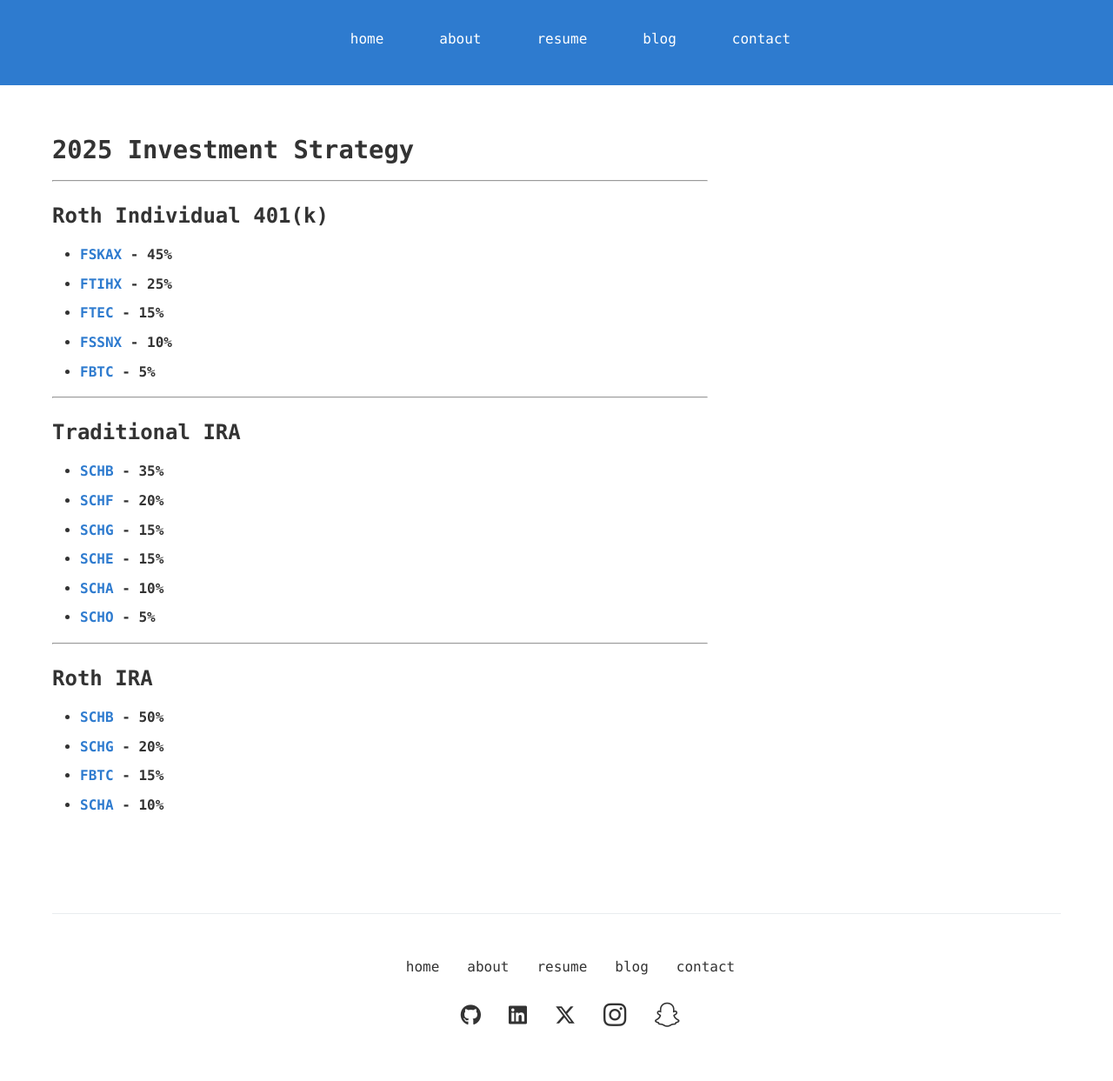
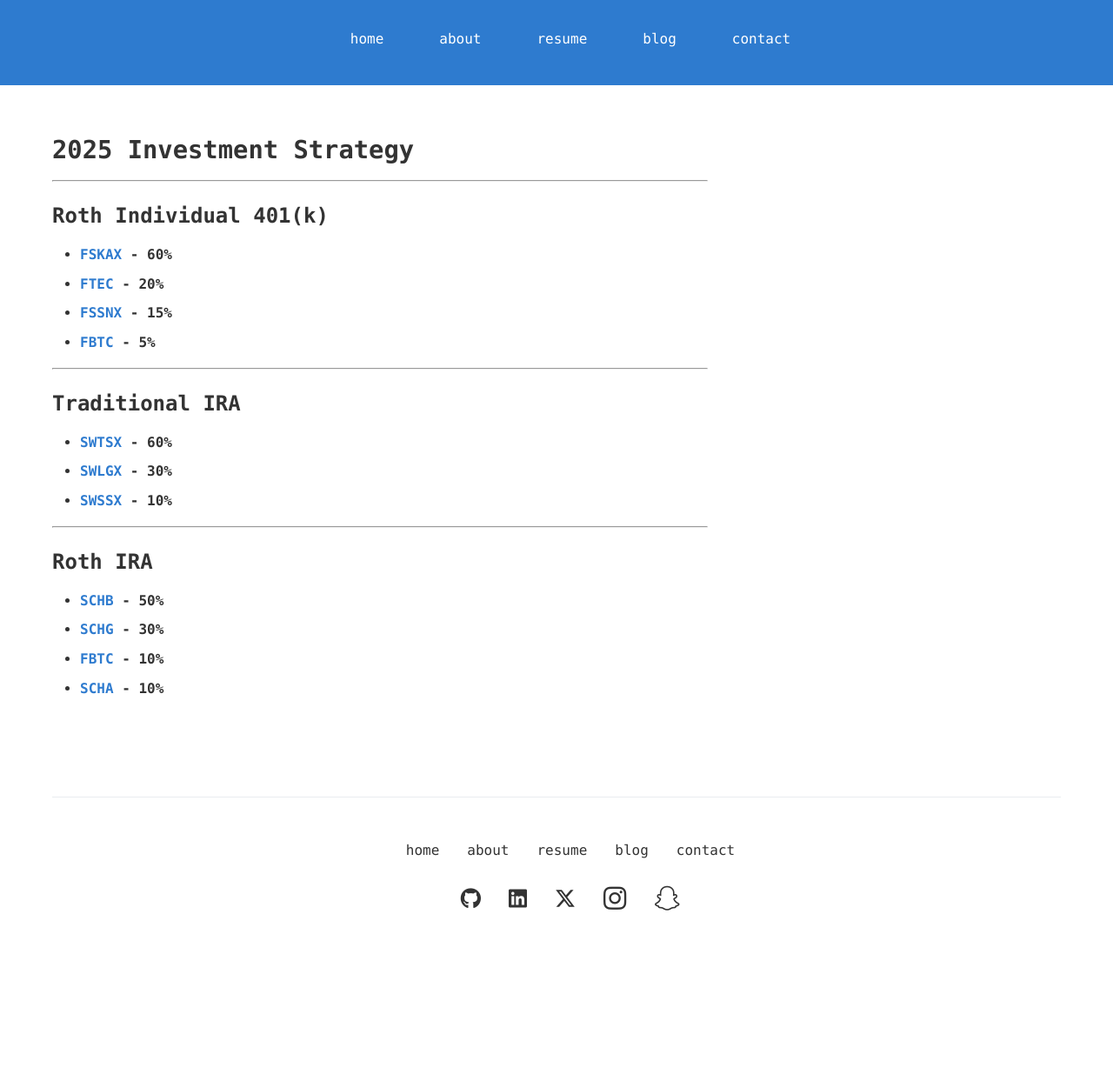
Before and after one commit to jmwoo/jmwoo.github.io, a Jekyll site: the page built from invest.md, in a window 1280 px wide. Shown: the whole page at 87% size. Built offline with Jekyll 4.4.1, drawn with Linux system fonts in a browser that asks for light colours; our own code applies the rules of GitHub Pages for plain Markdown files; after the commit the page ends 1109 px from its top, so only the background shows below that.

Commit message:
invest changes

```diff
--- a/invest.md
+++ b/invest.md
@@ -3,26 +3,23 @@
 ---
 ## Roth Individual 401(k)
 
-- **[FSKAX](https://fundresearch.fidelity.com/mutual-funds/summary/315911693) - 45%**
-- **[FTIHX](https://fundresearch.fidelity.com/mutual-funds/summary/31635V638) - 25%**
-- **[FTEC](https://digital.fidelity.com/prgw/digital/research/quote/dashboard/summary?symbol=FTEC) - 15%**
-- **[FSSNX](https://fundresearch.fidelity.com/mutual-funds/summary/316146182) - 10%**
-- **[FBTC](https://digital.fidelity.com/prgw/digital/research/quote/dashboard/summary?symbol=FBTC) - 5%**
+- **[FSKAX](https://fundresearch.fidelity.com/mutual-funds/summary/315911693 "Fidelity Total Market Index Fund") - 60%**
+- **[FTEC](https://digital.fidelity.com/prgw/digital/research/quote/dashboard/summary?symbol=FTEC "Fidelity MSCI Information Technology Index ETF") - 20%**
+- **[FSSNX](https://fundresearch.fidelity.com/mutual-funds/summary/316146182 "Fidelity Small Cap Index Fund") - 15%**
+- **[FBTC](https://digital.fidelity.com/prgw/digital/research/quote/dashboard/summary?symbol=FBTC "Fidelity Wise Origin Bitcoin Fund") - 5%**
 
 ---
 ## Traditional IRA
 
-- **[SCHB](https://www.schwabassetmanagement.com/products/schb) - 35%**
-- **[SCHF](https://www.schwabassetmanagement.com/products/schf) - 20%**
-- **[SCHG](https://www.schwabassetmanagement.com/products/schg) - 15%**
-- **[SCHE](https://www.schwabassetmanagement.com/products/sche) - 15%**
-- **[SCHA](https://www.schwabassetmanagement.com/products/scha) - 10%**
-- **[SCHO](https://www.schwabassetmanagement.com/products/scho) - 5%**
+- **[SWTSX](https://www.schwabassetmanagement.com/products/swtsx "Schwab Total Stock Market Index Fund") - 60%**
+- **[SWLGX](https://www.schwabassetmanagement.com/products/swlgx "Schwab U.S. Large-Cap Growth Index Fund") - 30%**
+- **[SWSSX](https://www.schwabassetmanagement.com/products/swssx "Schwab Small-Cap Index Fund") - 10%**
+
 
 ---
 ## Roth IRA
 
-- **[SCHB](https://www.schwabassetmanagement.com/products/schb) - 50%**
-- **[SCHG](https://www.schwabassetmanagement.com/products/schg) - 20%**
-- **[FBTC](https://digital.fidelity.com/prgw/digital/research/quote/dashboard/summary?symbol=FBTC) - 15%**
-- **[SCHA](https://www.schwabassetmanagement.com/products/scha) - 10%**
+- **[SCHB](https://www.schwabassetmanagement.com/products/schb "Schwab U.S. Broad Market ETF") - 50%**
+- **[SCHG](https://www.schwabassetmanagement.com/products/schg "Schwab U.S. Large-Cap Growth ETF") - 30%**
+- **[FBTC](https://digital.fidelity.com/prgw/digital/research/quote/dashboard/summary?symbol=FBTC "Fidelity Wise Origin Bitcoin Fund") - 10%**
+- **[SCHA](https://www.schwabassetmanagement.com/products/scha "Schwab U.S. Small-Cap ETF") - 10%**
```
